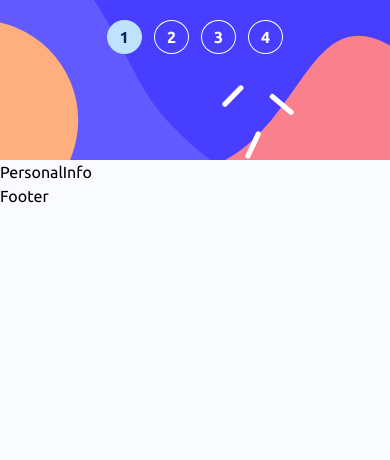
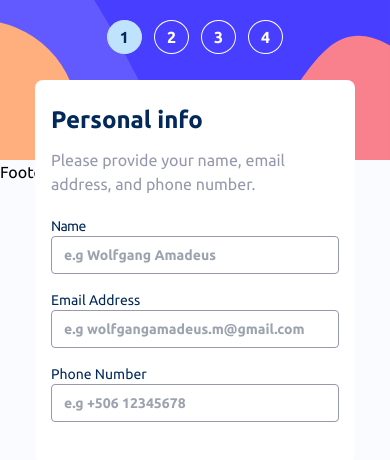
Before and after one commit to Sojo506/multi-step-form-react, a React app: page / in a window 390 px wide. Shown: the top 460 px of the page. Built offline with nearby package versions, Linux system fonts and the light colour scheme; the HTML template or start-up script is replaced by a standard one.

Commit message:
PersonalInfo component mobile version done

```diff
--- a/src/components/PersonalInfo.jsx
+++ b/src/components/PersonalInfo.jsx
@@ -1,7 +1,49 @@
 const PersonalInfo = () => {
   return (
-    <div>PersonalInfo</div>
-  )
-}
+    <section className="max-w-[320px] m-auto left-0 right-0 bg-n-white absolute top-20 rounded-lg px-4 py-6">
+      <h2 className="text-p-marine-blue text-2xl font-bold mb-3">
+        Personal info
+      </h2>
+      <p className="text-n-cool-gray mb-5">
+        Please provide your name, email address, and phone number.
+      </p>
+
+      <form>
+        <label
+          htmlFor="name"
+          className="block text-sm text-p-marine-blue tracking-tighter"
+        >
+          Name
+        </label>
+        <input
+          type="text"
+          id="name"
+          placeholder="e.g Wolfgang Amadeus"
+          className="mb-4 px-3 py-2 border border-n-cool-gray rounded text-sm font-bold block w-full"
+        />
+
+        <label htmlFor="email" className="block text-sm text-p-marine-blue">
+          Email Address
+        </label>
+        <input
+          type="email"
+          id="email"
+          placeholder="e.g wolfgangamadeus.m@gmail.com"
+          className="mb-4 px-3 py-2 border border-n-cool-gray rounded text-sm font-bold block w-full"
+        />
+
+        <label htmlFor="phone" className="block text-sm text-p-marine-blue">
+          Phone Number
+        </label>
+        <input
+          type="text"
+          id="phone"
+          placeholder="e.g +506 12345678"
+          className="mb-4 px-3 py-2 border border-n-cool-gray rounded text-sm font-bold block w-full"
+        />
+      </form>
+    </section>
+  );
+};
 
 export default PersonalInfo;
```
